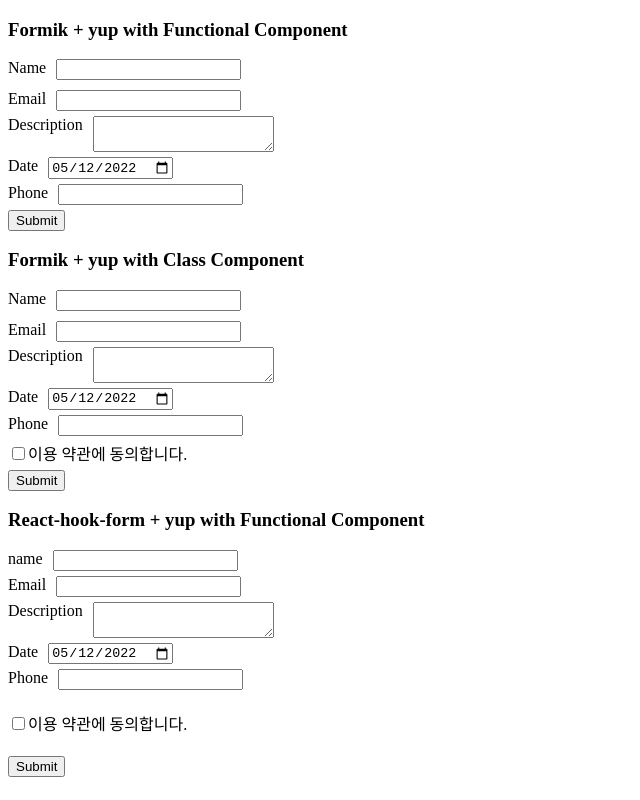
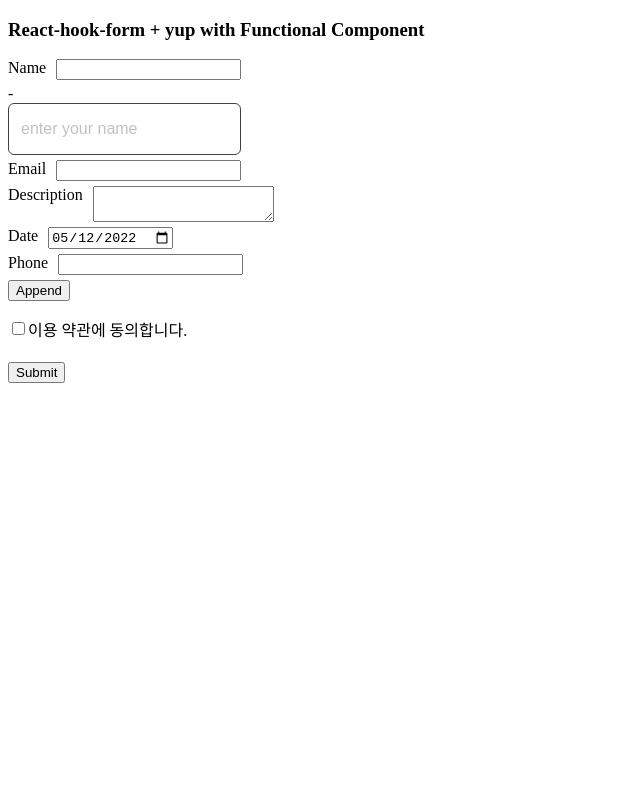
Before and after one commit to jade-redbrick/form-validation, a React (Create React App) app: page / in a window 1280 px wide. Shown: the whole page, without its empty margins (0-640 px from the left). Built offline with nearby package versions, Linux system fonts and the light colour scheme.

Commit message:
Add: Controller 사용

```diff
--- a/src/App.js
+++ b/src/App.js
@@ -1,13 +1,13 @@
-import FunctionalFormik from "./Components/Formik/Functional";
-import ClassFormik from "./Components/Formik/Class";
-import ReactHookForm from "./Components/ReactHookForm";
-import Example from "./Components/Example";
+import FunctionalFormik from "./Components/Page/Formik/Functional";
+import ClassFormik from "./Components/Page/Formik/Class";
+import ReactHookForm from "./Components/Page/ReactHookForm";
+import Example from "./Components/Page/Example";
 
 function App() {
   return (
     <div className="App">
-      <FunctionalFormik />
-      <ClassFormik />
+      {/* <FunctionalFormik /> */}
+      {/* <ClassFormik /> */}
       <ReactHookForm />
       {/* <Example /> */}
     </div>
--- /dev/null
+++ b/src/Components/Common/Field/index.js
@@ -0,0 +1,89 @@
+import React from "react";
+import "./index.scss";
+
+function Input(props) {
+  return (
+    <Base {...props} type="input">
+      <input
+        className="field__input"
+        name={props.name}
+        value={props.value}
+        placeholder={props.placeholder}
+        {...props}
+      />
+    </Base>
+  );
+}
+
+function TextArea(props) {
+  return (
+    <Base {...props} type="textarea">
+      <textarea
+        name={props.name}
+        value={props.value}
+        placeholder={props.placeholder}
+        maxLength={props.maxLength}
+        onChange={(e) => {
+          props.onChange(props.name, e.currentTarget.value);
+        }}
+      />
+    </Base>
+  );
+}
+
+function Phone(props) {
+  return (
+    <Base {...props} type="phone">
+      <input
+        type="text"
+        name={props.name}
+        value={props.value}
+        placeholder={props.placeholder}
+        pattern="[0-9]{0,5}"
+        onChange={(e) => {
+          const regex = /^[0-9\b]+$/;
+          if (regex.test(e.target.value)) {
+            props.onChange(props.name, e.currentTarget.value);
+          }
+        }}
+      />
+    </Base>
+  );
+}
+
+function Base(props) {
+  return (
+    <Root {...props}>
+      <div className="challenge-apply__field__header">
+        <div className="challenge-apply__field__title">
+          {props.title || "-"}
+        </div>
+      </div>
+      <div className="challenge-apply__field__body">{props.children}</div>
+    </Root>
+  );
+}
+
+function Root(props) {
+  return (
+    <div
+      className={
+        "challenge-apply__field" +
+        ` challenge-apply__field--${props.type}` +
+        (props.classModifier
+          ? ` challenge-apply__field--${props.classModifier}`
+          : "")
+      }
+    >
+      {props.children}
+    </div>
+  );
+}
+
+const Field = {
+  Input,
+  TextArea,
+  Phone,
+};
+
+export default Field;
--- /dev/null
+++ b/src/Components/Common/Field/index.scss
@@ -0,0 +1,21 @@
+.field__input {
+  padding: 0 12px;
+  width: 100%;
+  height: 52px;
+  font-size: 16px;
+  color: #3f3f52;
+  caret-color: white;
+  border: 1px solid #3f3f52;
+  border-radius: 6px;
+  background: none;
+  box-sizing: border-box;
+  outline: none;
+  &::placeholder {
+    color: #c1c1c1;
+  }
+  &::-webkit-outer-spin-button,
+  &::-webkit-inner-spin-button {
+    -webkit-appearance: none;
+    margin: 0;
+  }
+}
--- a/src/Components/ReactHookForm/index.js
+++ b/src/Components/Page/ReactHookForm/index.js
@@ -1,10 +1,11 @@
 import React, { Fragment } from "react";
-import { useForm } from "react-hook-form";
+import { useForm, useFieldArray, Controller } from "react-hook-form";
 
 import { yupResolver } from "@hookform/resolvers/yup";
 import * as Yup from "yup";
 
 import "./index.scss";
+import Field from "../../Common/Field";
 
 const phoneRegExp = /^\d{3}\d{3,4}\d{4}$/;
 
@@ -12,6 +13,9 @@
   name: Yup.string()
     .max(15, "15자 이하여야 합니다")
     .required("이름을 작성해 주세요"),
+  name2: Yup.string()
+    .max(15, "15자 이하여야 합니다")
+    .required("name2을 작성해 주세요"),
   email: Yup.string()
     .email("유효하지 않은 이메일입니다.")
     .required("이메일을 작성해 주세요"),
@@ -28,7 +32,7 @@
 const Input = ({ label, register, errors }) => (
   <div className="form__input">
     <label>{label}</label>
-    <input {...register(label)} />
+    <input {...register} />
     {errors.name && <span>{errors.name?.message}</span>}
   </div>
 );
@@ -38,27 +42,63 @@
     register,
     handleSubmit,
     watch,
-    formState: { errors },
+    control,
+    reset,
+    formState: { errors, isDirty, isSubmitting, touchedFields, submitCount },
   } = useForm({
+    mode: "onChange", // "onBlur"
     defaultValues: {
       date: new Date().toISOString().split("T")[0],
     },
     resolver: yupResolver(schema),
   });
+  const { fields, append } = useFieldArray({
+    control,
+    name: "teamMembersArray",
+  });
+  const watchTeamMembersArray = watch("teamMembersArray");
+  const controlledFields = fields.map((field, index) => {
+    return {
+      ...field,
+      ...watchTeamMembersArray[index],
+    };
+  });
   const onSubmit = (data, e) => {
     alert(JSON.stringify(data));
-    e.target.reset();
+    reset();
   };
 
   console.log(watch("example")); // watch input value by passing the name of it
 
+  console.log("updated", controlledFields);
   return (
     <Fragment>
       <h3>React-hook-form + yup with Functional Component</h3>
       {/* <span>Only Functional Component is available</span> */}
 
       <form onSubmit={handleSubmit(onSubmit)}>
-        <Input label="name" register={register} errors={errors} />
+        <div className="form__input">
+          <label htmlFor="name">Name</label>
+          <input {...register("name")} />
+          {errors.name && <span>{errors.name?.message}</span>}
+        </div>
+        <div className="form__input">
+          <Controller
+            name="name2"
+            control={control}
+            render={({ field }) => {
+              return (
+                <Field.Input
+                  name="name2"
+                  placeholder="enter your name"
+                  {...field}
+                />
+              );
+            }}
+          />
+          {/* Controller 대강 사용 방법!! Field.Input까지 수정해 줘야 함 */}
+          {errors.name2 && <span>{errors.name2?.message}</span>}
+        </div>
         <div className="form__input">
           <label htmlFor="email">Email</label>
           {/* <input name="email" ref={register({re})} */}
@@ -85,12 +125,36 @@
           <input type="tel" {...register("phone")} />
           {errors.phone && <span>{errors.phone?.message}</span>}
         </div>
+
+        {controlledFields.map((field, index) => {
+          return (
+            <input
+              key={index}
+              {...register(`teamMembersArray.${index}.name`)}
+            />
+          );
+        })}
+
+        <button
+          type="button"
+          onClick={() =>
+            append({
+              name: "",
+            })
+          }
+        >
+          Append
+        </button>
         <div className="form__input checkbox">
           <input type="checkbox" {...register("checkbox")} />
           <p>이용 약관에 동의합니다.</p>
           {errors.checkbox && <span>{errors.checkbox?.message}</span>}
         </div>
-        <button type="submit" disabled={Object.keys(errors).length !== 0}>
+
+        <button
+          type="submit"
+          disabled={!isDirty || Object.keys(errors).length !== 0} // disable 조건 개선 필요
+        >
           Submit
         </button>
       </form>
```
Also changed, not shown: src/Components/Page/Example/index.js (renamed from src/Components/Example/index.js), src/Components/Page/Formik/Class/index.js (renamed from src/Components/Formik/Class/index.js), src/Components/Page/Formik/Fields/index.js (renamed from src/Components/Formik/Fields/index.js), src/Components/Page/Formik/Functional/index.js (renamed from src/Components/Formik/Functional/index.js), src/Components/Page/Formik/Functional/index.scss (renamed from src/Components/Formik/Functional/index.scss), src/Components/Page/ReactHookForm/index.scss (renamed from src/Components/ReactHookForm/index.scss).
